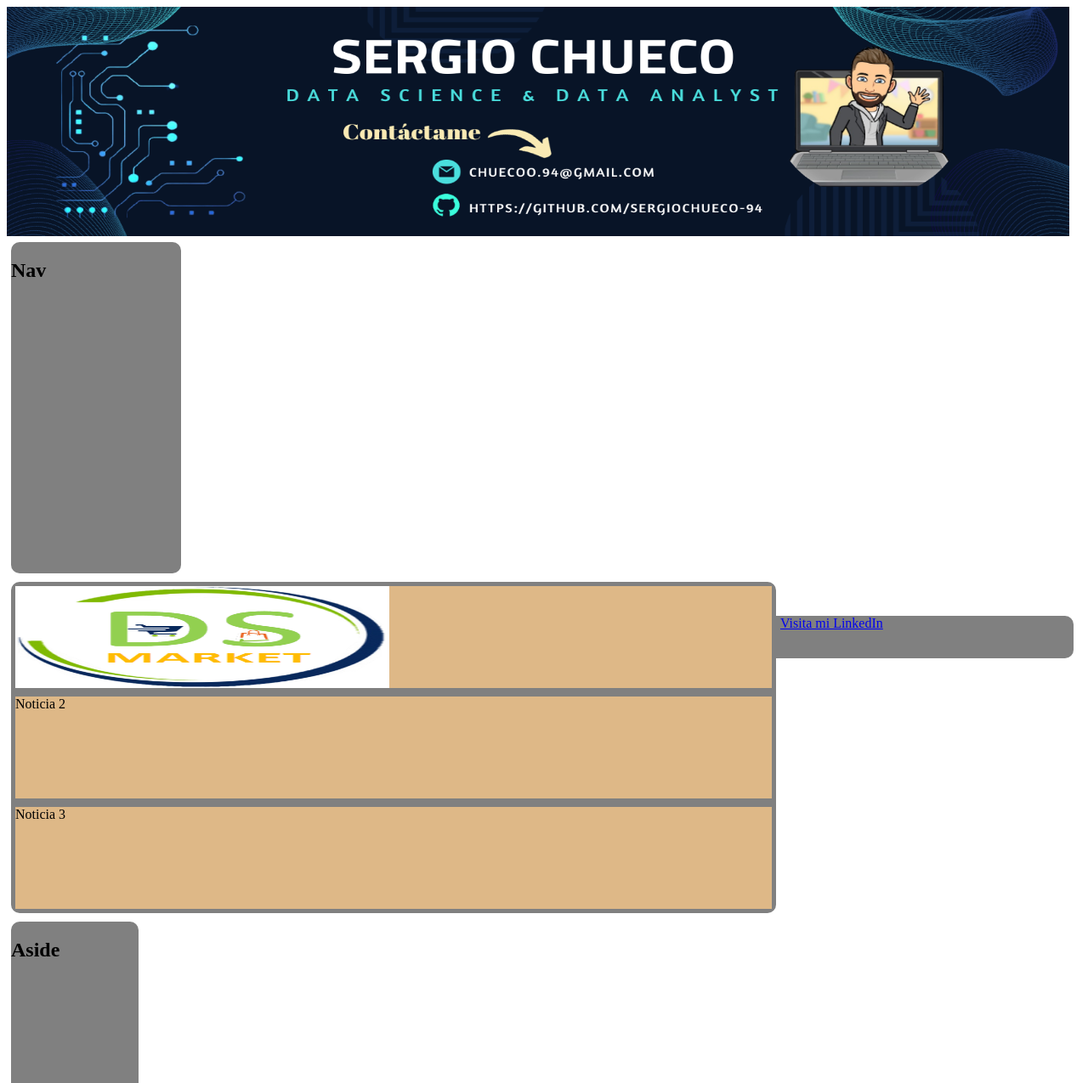
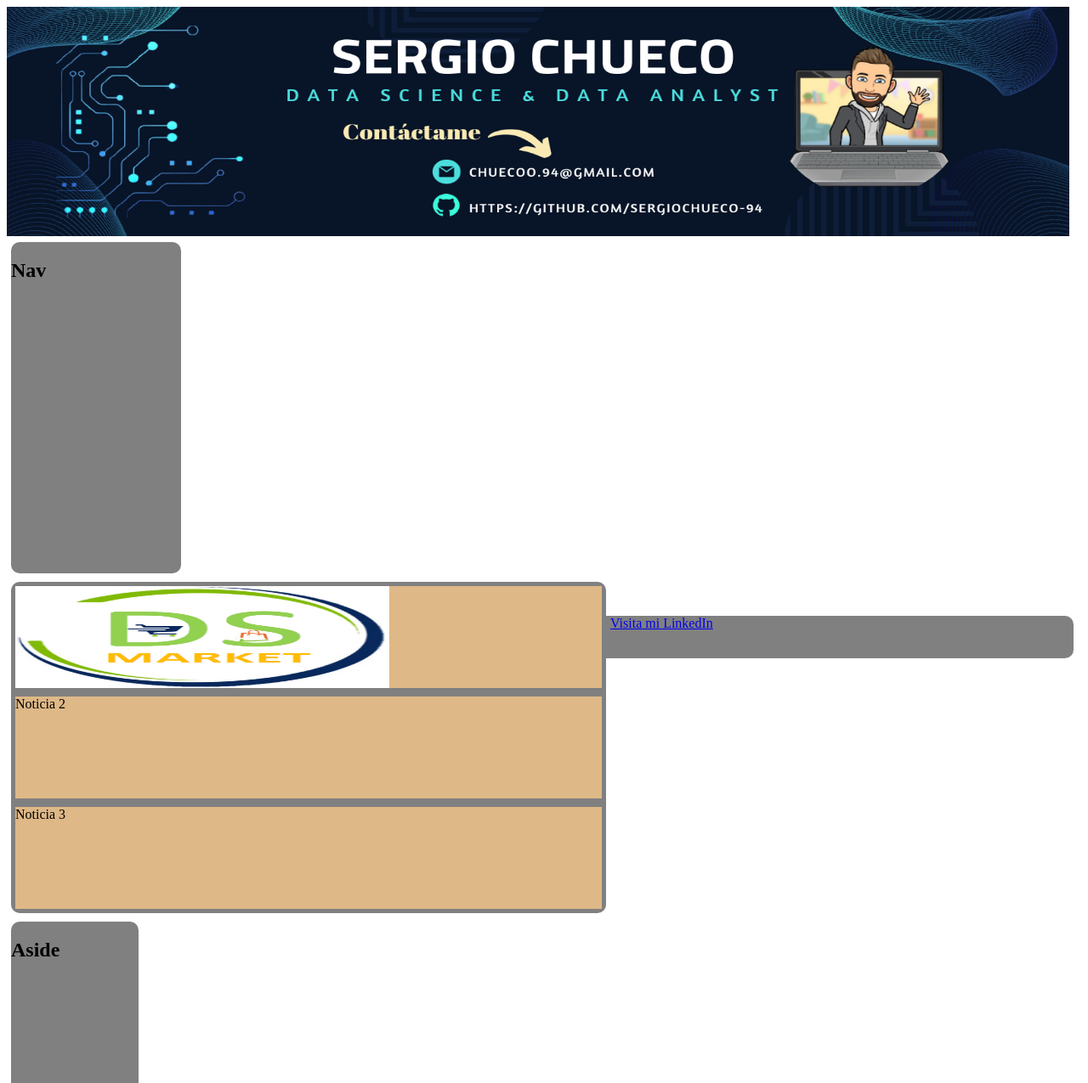
Before and after one commit to Sergiochueco-94/Sergiochueco-94.github.io, a plain HTML site: page index.html in a window 1280 px wide. Shown: the top 1275 px of the page at 85% size. Drawn offline with Linux system fonts and the light colour scheme.

Commit message:
correción tamaño section

```diff
--- a/style.css
+++ b/style.css
@@ -26,7 +26,7 @@ nav{
 
 section{
     background-color: gray;
-    width: 900px;
+    width: 700px;
     height: 390px;
     float: left;
     margin: 5px;
@@ -36,7 +36,7 @@ section{
 
 #primero{
     background-color: burlywood;
-    width: 890px;
+    width: 690px;
     height: 120px;
     float: left;
     margin: 5px;
@@ -45,7 +45,7 @@ section{
 
 #segundo{
     background-color: burlywood;
-    width: 890px;
+    width: 690px;
     height: 120px;
     float: left;
     margin: 5px;
@@ -53,7 +53,7 @@ section{
 
 #tercero{
     background-color: burlywood;
-    width: 890px;
+    width: 690px;
     height: 120px;
     float: left;
     margin: 5px;
```
